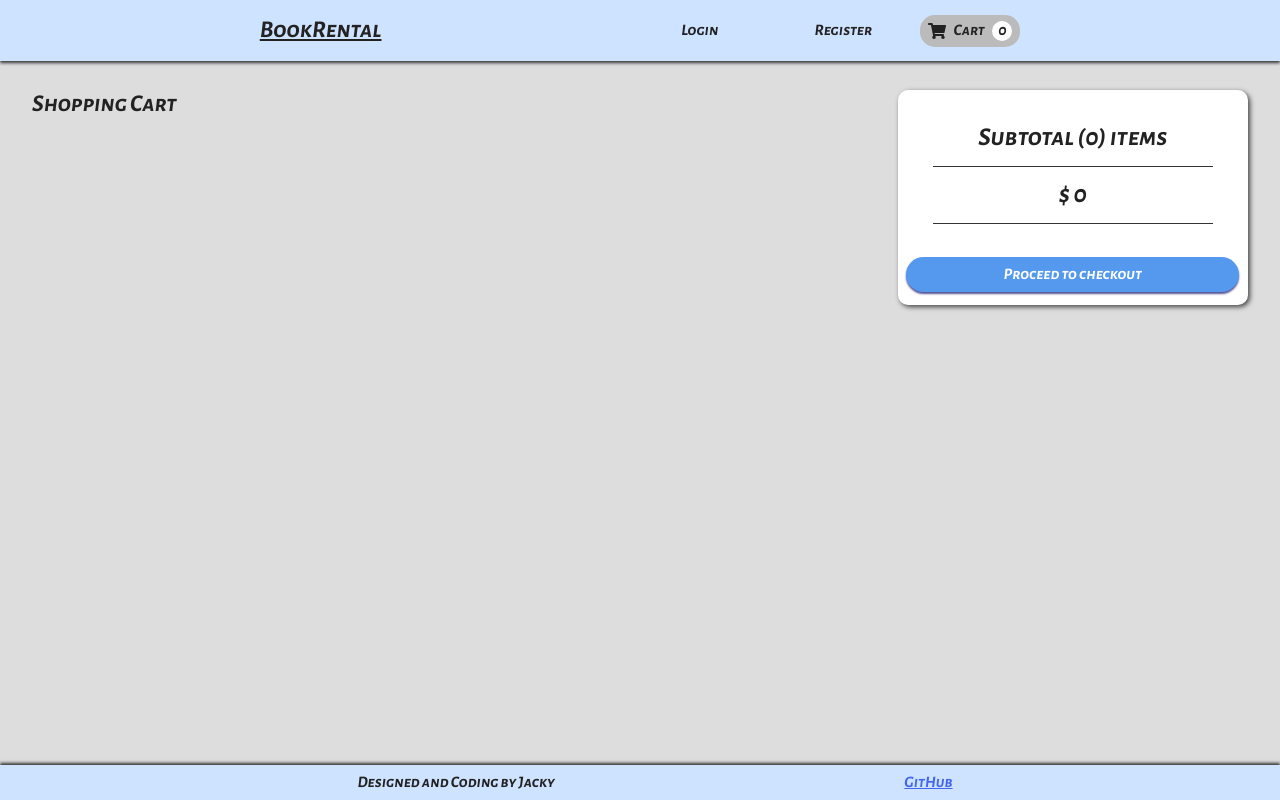
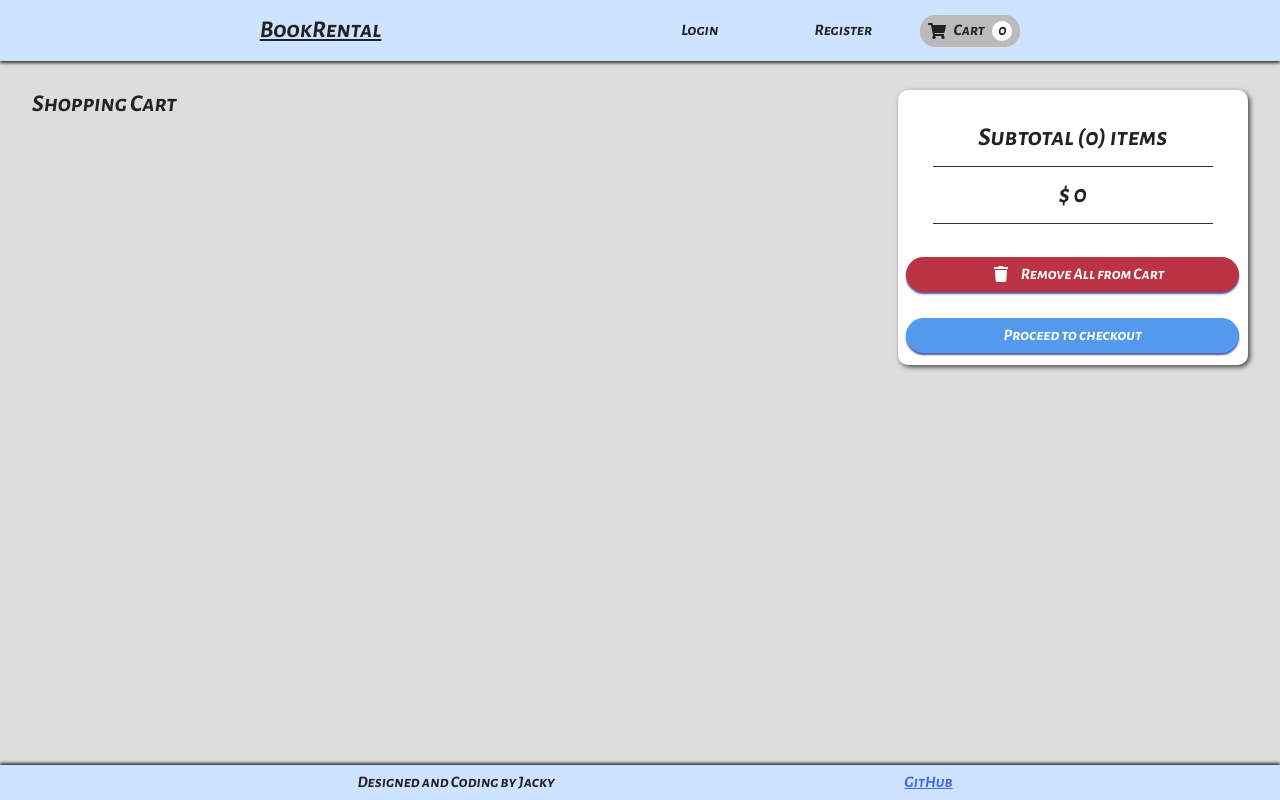
Before and after one commit to jackylearn/shopping, a React (Create React App) app in the folder client/: page /cart in a window 1280 px wide. Built offline with nearby package versions, Linux system fonts and the light colour scheme.

Commit message:
delete all

```diff
--- a/client/src/App.css
+++ b/client/src/App.css
@@ -9,6 +9,7 @@
   --cart-preview-color: #e3e3e3;
   --font-color: #222;
   --follow-btn-color: #e56;
+  --danger-color: #b34;
 }
 
 *{
--- a/client/src/components/Book.js
+++ b/client/src/components/Book.js
@@ -26,7 +26,11 @@ export default function Book(props) {
                 <p className='info-name'>
                     <span>{props.item.title}</span>
                     <span className='author'>{props.item.author}</span>
-                    <FontAwesomeIcon icon={['fas', 'heart']} id={`${props.item._id}-btn`} className='follow-icon' onClick={followBookHandler} />
+                    <FontAwesomeIcon
+                        icon={['fas', 'heart']}
+                        id={`${props.item._id}-btn`}
+                        className={followedBooks[props.item._id] ? 'follow-icon followed' : 'follow-icon'}
+                        onClick={followBookHandler} />
                 </p>
                 <p className='info-description'>{props.item.description.slice(0, 100) + "..."}</p>
                 <p className='price'>Rent for 30 days: {props.item.price} {props.item.currency}</p>
--- a/client/src/components/CartItem.css
+++ b/client/src/components/CartItem.css
@@ -35,6 +35,6 @@
 .cart-item-delete:active,
 .cart-item-delete:focus
 {
-    color: #b34;
+    color: var(--danger-color);
     transform: scale(1.2)
 }
--- a/client/src/redux/actions/cartActions.js
+++ b/client/src/redux/actions/cartActions.js
@@ -28,5 +28,9 @@ export const removeFromCart = (id) => (dispatch, getState) => {
     })
 
     localStorage.setItem('cart', JSON.stringify(getState().cart))
+}
 
+export const resetCart = () => (dispatch, getState) => {
+    dispatch({ type: actionTypes.CART_RESET })
+    localStorage.setItem('cart', JSON.stringify(getState().cart))
 }
--- a/client/src/screens/CartScreen.css
+++ b/client/src/screens/CartScreen.css
@@ -39,6 +39,17 @@
     margin: 0.8em;
 }
 
+.reset-cart-btn {
+    background-color: var(--danger-color);
+    display: flex;
+    justify-content: center;
+    align-items: center;
+}
+
+.reset-cart-btn > * {
+    margin:  0 0.8em;
+}
+
 
 @media (max-width: 600px) {
     .cart-screen{
--- a/client/src/screens/CartScreen.js
+++ b/client/src/screens/CartScreen.js
@@ -1,11 +1,16 @@
 import './CartScreen.css'
-import { useSelector } from 'react-redux'
+import { useDispatch, useSelector } from 'react-redux'
 import CartItem from '../components/CartItem.js'
+import { FontAwesomeIcon } from '@fortawesome/react-fontawesome'
+import { resetCart } from '../redux/actions/cartActions.js'
+
 
 export default function CartScreen(props) {
 
     const cartItems = useSelector(state => state.cart)
     const itemsId = Object.keys(cartItems)
+    const dispatch = useDispatch();
+
 
     return (
         <div className='cart-screen'>
@@ -18,6 +23,10 @@ export default function CartScreen(props) {
                     <p>Subtotal ({itemsId.length}) items</p>
                     <p>{"$ " + itemsId.reduce((sum, itemId) => sum + parseFloat(cartItems[itemId].price), 0)}</p>
                 </div>
+                <div className="btn reset-cart-btn" onClick={() => dispatch(resetCart())}>
+                    <FontAwesomeIcon icon={['fas', 'trash']} />
+                    Remove All from Cart
+                </div>
                 <div className="btn">Proceed to checkout</div>
             </div>
         </div>
```
